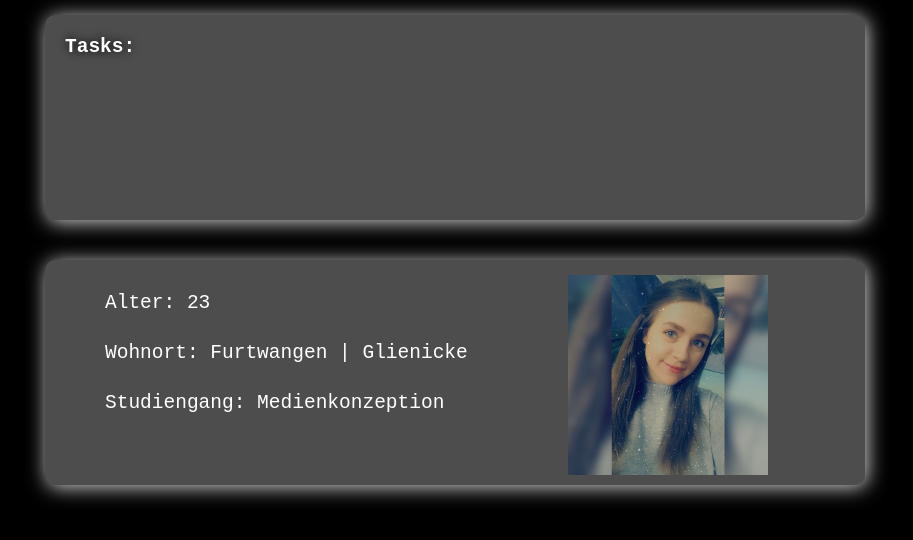
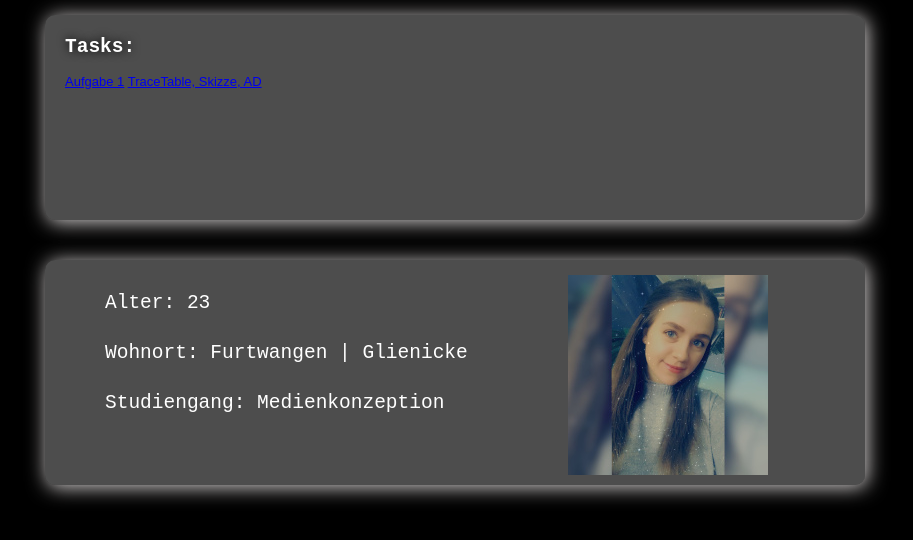
Before and after one commit to k-poschmann/poschmannEia2, a plain HTML site: page Steckbrief/steckbrief.htm in a window 1280 px wide. Shown: the part 50-590 px from the top of the page, without its empty margins (5-918 px from the left). Drawn offline with Linux system fonts and the light colour scheme.

Commit message:
another commit

```diff
--- a/Steckbrief/steckbrief.htm
+++ b/Steckbrief/steckbrief.htm
@@ -73,8 +73,8 @@
 	</header>
 	<section class="tasks">
 		<h2>Tasks:</h2>
-		<!--<a href="">Repository</a>-->
-		<!--<a href="Aufgabe_1.pdf" target="_blank">Aufgabe 1</a>-->
+		<a href="Aufgabe_1/boxes.html" target="_blank">Aufgabe 1</a>
+		<a href="https://k-poschmann.github.io/poschmannEia2/Aufgabe_1/Aufgabe_1.pdf" target="_blank">TraceTable, Skizze, AD</a>
 
 	</section>
 	<section class="profile">
```
